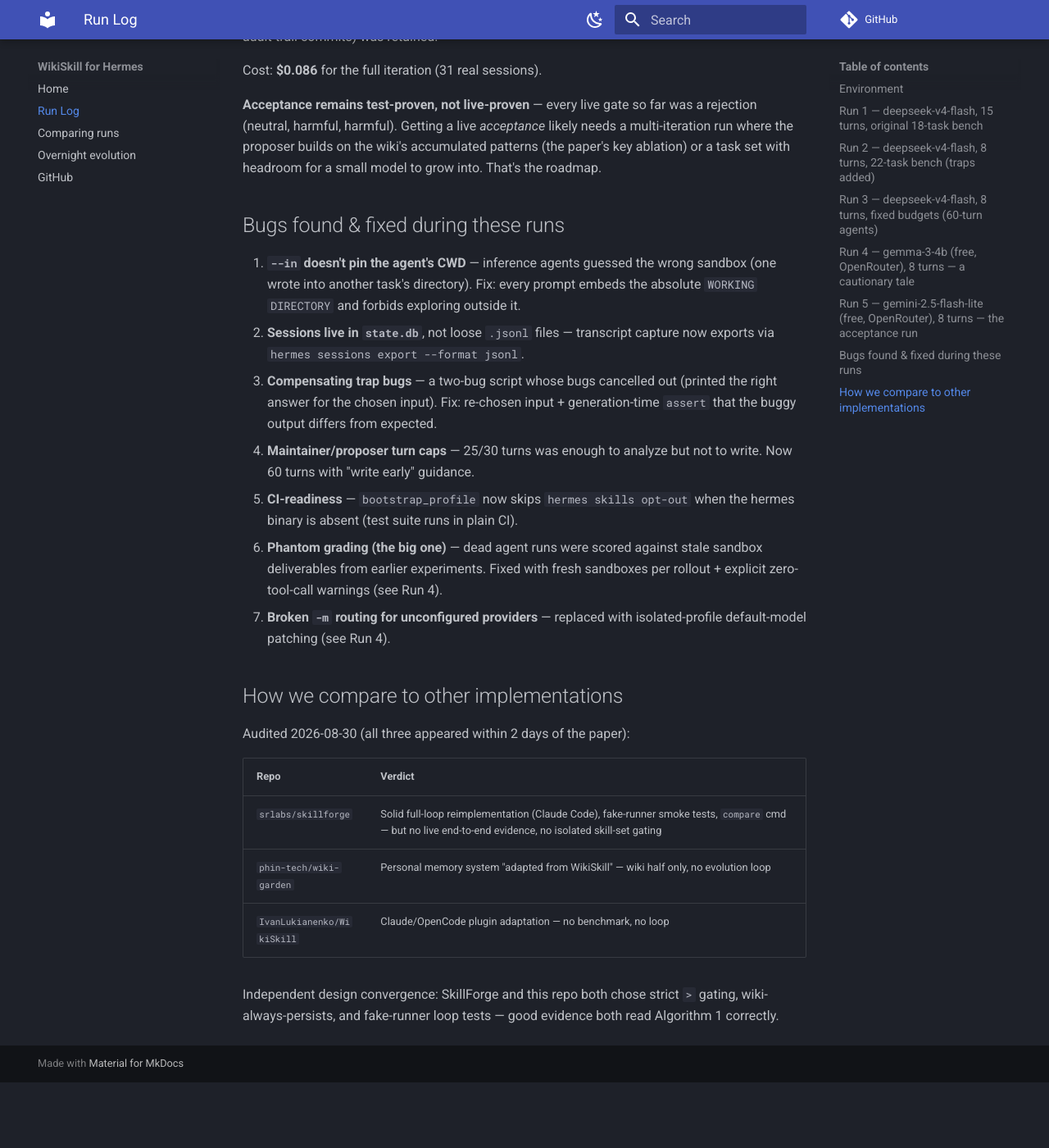
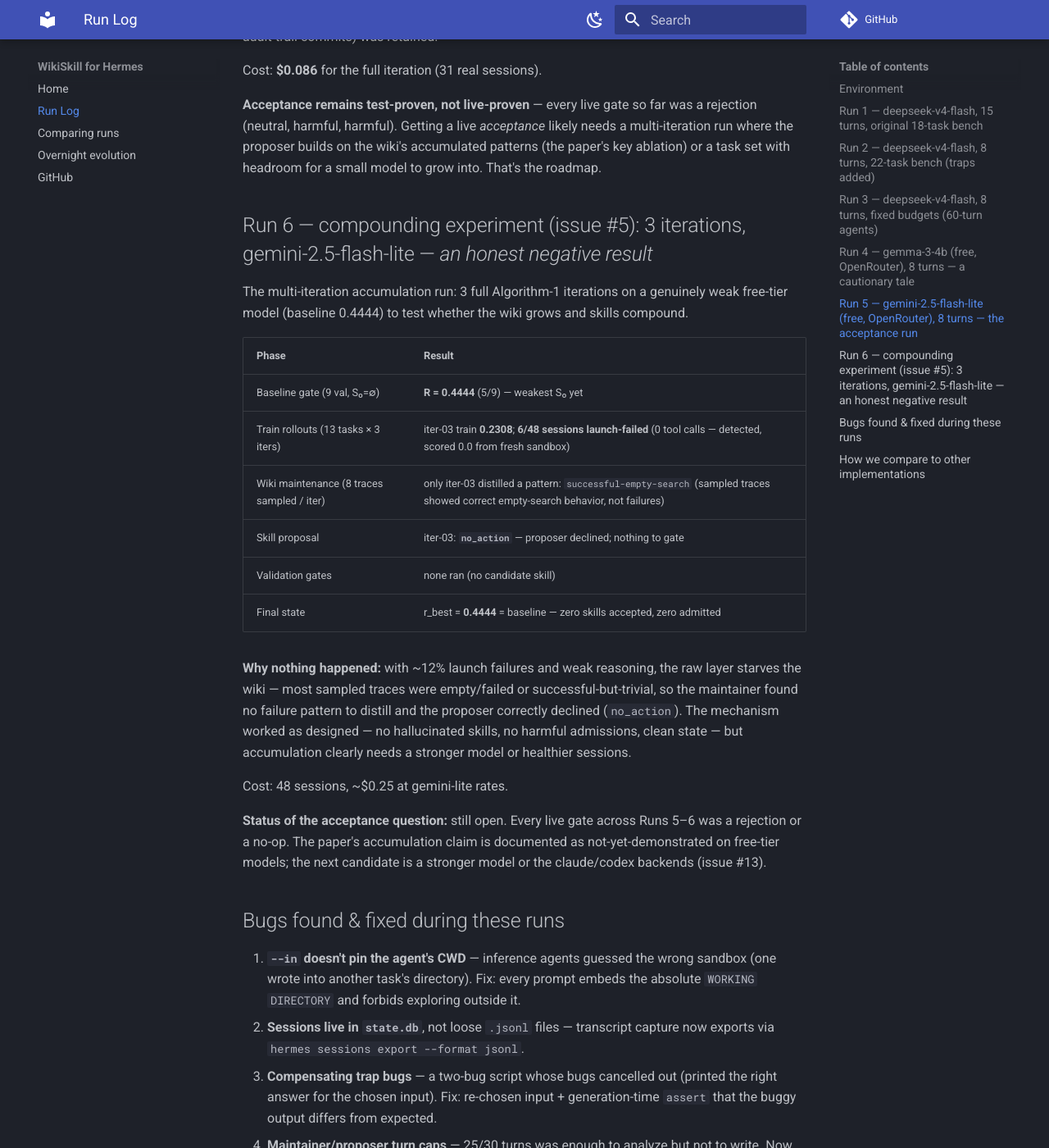
Before and after one commit to ashutoshsinghpr7/wikiskill, an MkDocs documentation site: the page built from docs/RUNS.md, in a window 1280 px wide and 1400 px high, scrolled down 3410 px. Shown: the whole window at 82% size. Built offline with MkDocs 1.6.1 and Material for MkDocs 9.7.7, drawn with Linux system fonts in a browser that asks for light colours; comment, search, counter and statistics services are not loaded; before the commit the page ends 4730 px from its top, so only the background shows below that.

Commit message:
docs: Run 6 — compounding experiment (issue #5): honest negative result (3 iters, zero accepted skills, proposer no_action; accumulation needs a stronger model)

```diff
--- a/docs/RUNS.md
+++ b/docs/RUNS.md
@@ -106,6 +106,35 @@ likely needs a multi-iteration run where the proposer builds on the wiki's
 accumulated patterns (the paper's key ablation) or a task set with headroom
 for a small model to grow into. That's the roadmap.
 
+## Run 6 — compounding experiment (issue #5): 3 iterations, gemini-2.5-flash-lite — *an honest negative result*
+
+The multi-iteration accumulation run: 3 full Algorithm-1 iterations on a
+genuinely weak free-tier model (baseline 0.4444) to test whether the wiki
+grows and skills compound.
+
+| Phase | Result |
+|---|---|
+| Baseline gate (9 val, S₀=∅) | **R = 0.4444** (5/9) — weakest S₀ yet |
+| Train rollouts (13 tasks × 3 iters) | iter-03 train **0.2308**; **6/48 sessions launch-failed** (0 tool calls — detected, scored 0.0 from fresh sandbox) |
+| Wiki maintenance (8 traces sampled / iter) | only iter-03 distilled a pattern: `successful-empty-search` (sampled traces showed correct empty-search behavior, not failures) |
+| Skill proposal | iter-03: **`no_action`** — proposer declined; nothing to gate |
+| Validation gates | none ran (no candidate skill) |
+| Final state | r_best = **0.4444** = baseline — zero skills accepted, zero admitted |
+
+**Why nothing happened:** with ~12% launch failures and weak reasoning, the
+raw layer starves the wiki — most sampled traces were empty/failed or
+successful-but-trivial, so the maintainer found no failure pattern to distill
+and the proposer correctly declined (`no_action`). The mechanism worked as
+designed — no hallucinated skills, no harmful admissions, clean state — but
+accumulation clearly needs a stronger model or healthier sessions.
+
+Cost: 48 sessions, ~$0.25 at gemini-lite rates.
+
+**Status of the acceptance question:** still open. Every live gate across
+Runs 5–6 was a rejection or a no-op. The paper's accumulation claim is
+documented as not-yet-demonstrated on free-tier models; the next candidate is
+a stronger model or the claude/codex backends (issue #13).
+
 ## Bugs found & fixed during these runs
 
 1. **`--in` doesn't pin the agent's CWD** — inference agents guessed the wrong
```
Also changed, not shown: README.md (+1 -0 lines).
